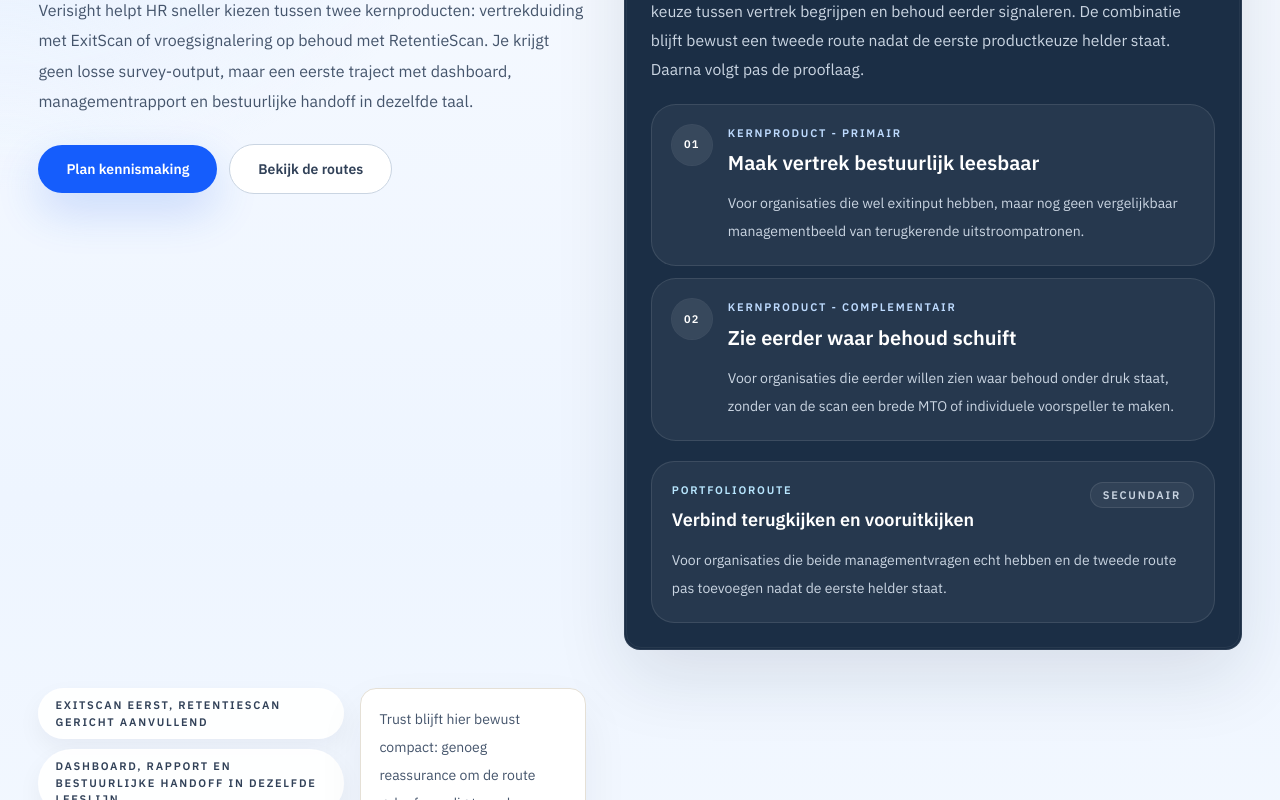
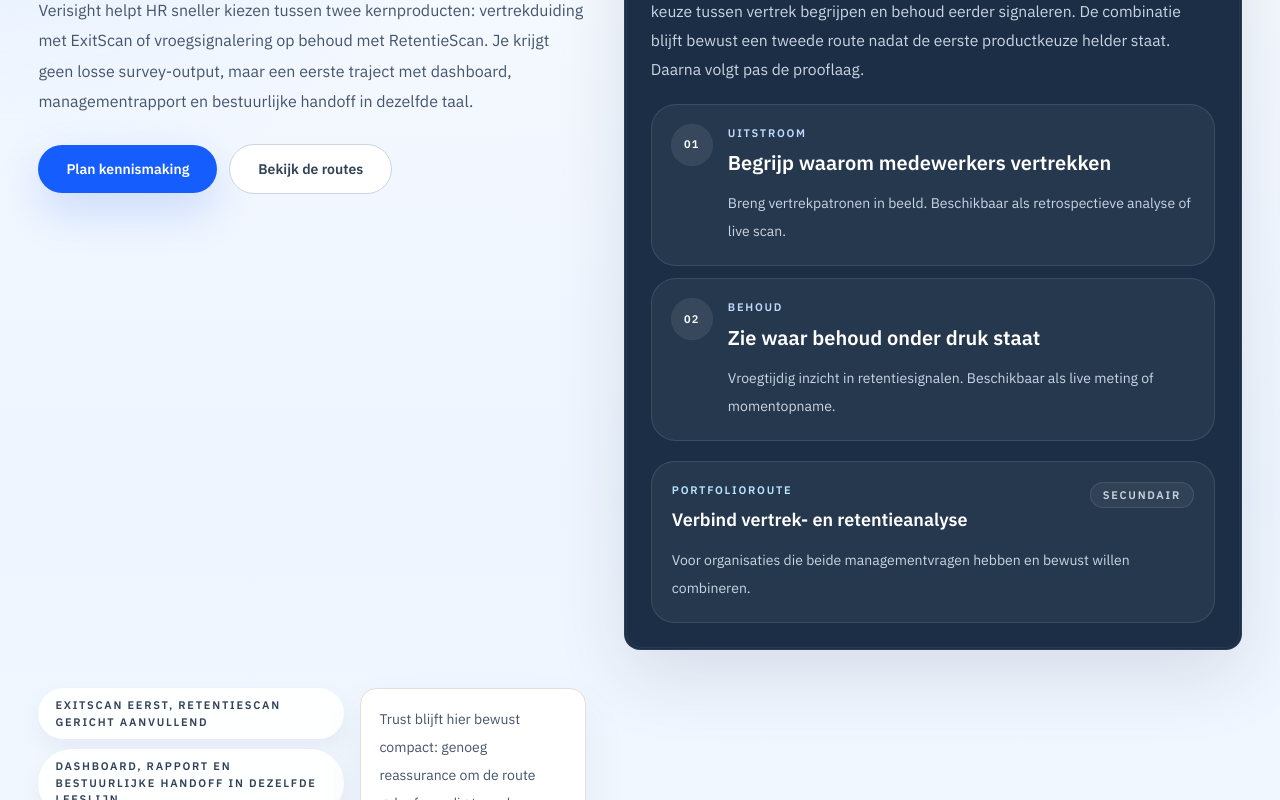
Before and after one commit to larshengel08-lang/VerisightSaaS, a Next.js app in the folder frontend/: page / in a window 1280 px wide. Shown: the part 500-1300 px from the top of the page. Built offline with nearby package versions, Linux system fonts and the light colour scheme.

Commit message:
rebrand: update copy in site-content.ts — clearer, more direct NL B2B language

```diff
--- a/frontend/components/marketing/site-content.ts
+++ b/frontend/components/marketing/site-content.ts
@@ -10,12 +10,12 @@ export const marketingNavLinks = [
 
 export const marketingPrimaryCta = {
   href: buildContactHref({ routeInterest: 'exitscan', ctaSource: 'global_primary_cta' }),
-  label: 'Plan kennismaking',
+  label: 'Plan een kennismaking',
 } as const
 
 export const marketingSecondaryCta = {
   href: '/producten',
-  label: 'Bekijk de routes',
+  label: 'Bekijk de producten',
 } as const
 
 export const marketingFooterLinks = [
@@ -40,26 +40,26 @@ export const marketingLegalLinks = [
 export const homepageProductRoutes = [
   {
     name: 'ExitScan',
-    title: 'Maak vertrek bestuurlijk leesbaar',
-    body: 'Voor organisaties die wel exitinput hebben, maar nog geen vergelijkbaar managementbeeld van terugkerende uitstroompatronen.',
+    title: 'Begrijp waarom medewerkers vertrekken',
+    body: 'Breng vertrekpatronen in beeld. Beschikbaar als retrospectieve analyse of live scan.',
     href: '/producten/exitscan',
-    accent: 'border-blue-200 bg-blue-50',
-    chip: 'Kernproduct - primair',
+    accent: 'border-[#E5E0D6] bg-[#F7F5F1]',
+    chip: 'Uitstroom',
   },
   {
     name: 'RetentieScan',
-    title: 'Zie eerder waar behoud schuift',
-    body: 'Voor organisaties die eerder willen zien waar behoud onder druk staat, zonder van de scan een brede MTO of individuele voorspeller te maken.',
+    title: 'Zie waar behoud onder druk staat',
+    body: 'Vroegtijdig inzicht in retentiesignalen. Beschikbaar als live meting of momentopname.',
     href: '/producten/retentiescan',
-    accent: 'border-emerald-200 bg-emerald-50',
-    chip: 'Kernproduct - complementair',
+    accent: 'border-[#DCEFEA] bg-[#F7F5F1]',
+    chip: 'Behoud',
   },
   {
     name: 'Combinatie',
-    title: 'Verbind terugkijken en vooruitkijken',
-    body: 'Voor organisaties die beide managementvragen echt hebben en de tweede route pas toevoegen nadat de eerste helder staat.',
+    title: 'Verbind vertrek- en retentieanalyse',
+    body: 'Voor organisaties die beide managementvragen hebben en bewust willen combineren.',
     href: '/producten/combinatie',
-    accent: 'border-sky-200 bg-sky-50',
+    accent: 'border-[#E5E0D6] bg-[#F7F5F1]',
     chip: 'Portfolioroute',
   },
 ] as const
@@ -134,51 +134,48 @@ export const productOverviewComparisonRows = [
 
 export const comparisonCards = [
   {
-    title: 'Geen generieke survey',
+    title: 'Gerichte scan, geen brede vragenlijst',
     description:
-      'Verisight verkoopt geen brede vragenlijst die later nog betekenis moet krijgen, maar een gerichte route voor een concrete managementvraag.',
-    outcome:
-      'De site moet daarom routekeuze en besluitrelevantie sneller duidelijk maken dan een klassieke SaaS-landing of onderzoeksbureau-pagina.',
+      'Verisight is opgebouwd rondom een specifieke managementvraag — niet een generieke tool die achteraf betekenis moet krijgen.',
+    outcome: 'U koopt een gerichte route, geen open instrument.',
   },
   {
-    title: 'Output die intern doorverteld kan worden',
+    title: 'Output die u intern kunt gebruiken',
     description:
-      'De waarde zit in wat HR, MT en directie straks echt lezen: managementsamenvatting, bestuurlijke handoff, topfactoren en vervolgvraag.',
-    outcome:
-      'Preview en voorbeeldrapporten moeten voelen als echte deliverable-proof, niet als losse demo-UI of feature-illustratie.',
+      'Dashboard, managementsamenvatting en factoranalyse zijn direct deelbaar met HR, MT en directie.',
+    outcome: 'Geen losse datadump — een leesbaar rapport dat intern doorverteld kan worden.',
   },
   {
-    title: 'Trust als reassurance',
+    title: 'Methodisch onderbouwd, heldere grenzen',
     description:
-      'Methodiek, privacy en claimsgrenzen zijn belangrijk, maar horen de eerste pitch niet te verdringen.',
-    outcome:
-      'Trust moet compact meebewegen in de flow en pas verdiepen wanneer een buyer wil controleren of doorvragen.',
+      'Uitkomsten tonen patronen, geen absolute waarheden. We benoemen bewust wat we niet claimen.',
+    outcome: 'Bruikbare stuurinformatie zonder schijnzekerheid.',
   },
 ] as const
 
 export const trustItems = [
-  'Nederlandse dienst met publieke trust- en legal routes',
-  'Primaire dataopslag in EU-regio',
-  'Groepsinzichten met minimale n-grenzen',
-  'Dashboard en managementrapport in dezelfde leeslijn',
-  'Methodische basis vanuit A&O-psychologie',
+  'Signalen, geen schijnzekerheid',
+  'Rapportage op geaggregeerd niveau',
+  'Vraagblokken gebaseerd op relevante literatuur',
+  'AVG-conform, primaire dataopslag in EU',
+  'Vertrouwelijke verwerking — geen koppeling aan individuen in rapportage',
 ] as const
 
 export const trustQuickLinks = [
   {
     href: '/vertrouwen',
-    label: 'Trust en privacy',
-    body: 'Bekijk publiek hoe Verisight methodiek, rapportlezing en privacy inricht.',
+    label: 'Methodiek en vertrouwelijkheid',
+    body: 'Hoe Verisight is opgebouwd en wat u ervan kunt verwachten.',
   },
   {
     href: '/privacy',
     label: 'Privacybeleid',
-    body: 'Lees hoe data, subverwerkers, bewaartermijnen en rechten onder de AVG zijn geregeld.',
+    body: 'Dataverwerking, bewaartermijnen en AVG-rechten.',
   },
   {
     href: '/dpa',
     label: 'Verwerkersovereenkomst',
-    body: 'Bekijk het standaardtemplate voor due diligence en formele afstemming met klantorganisaties.',
+    body: 'Standaardtemplate voor formele afstemming.',
   },
 ] as const
 
```
